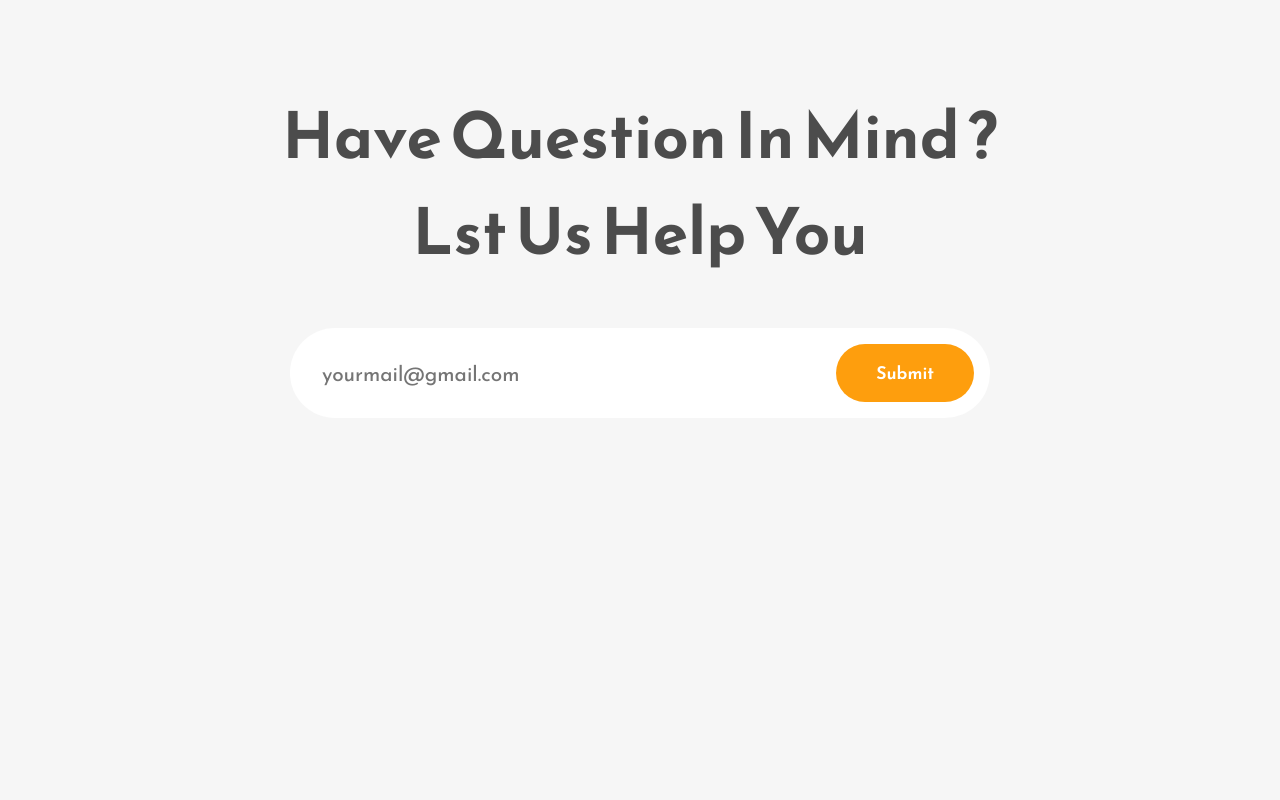
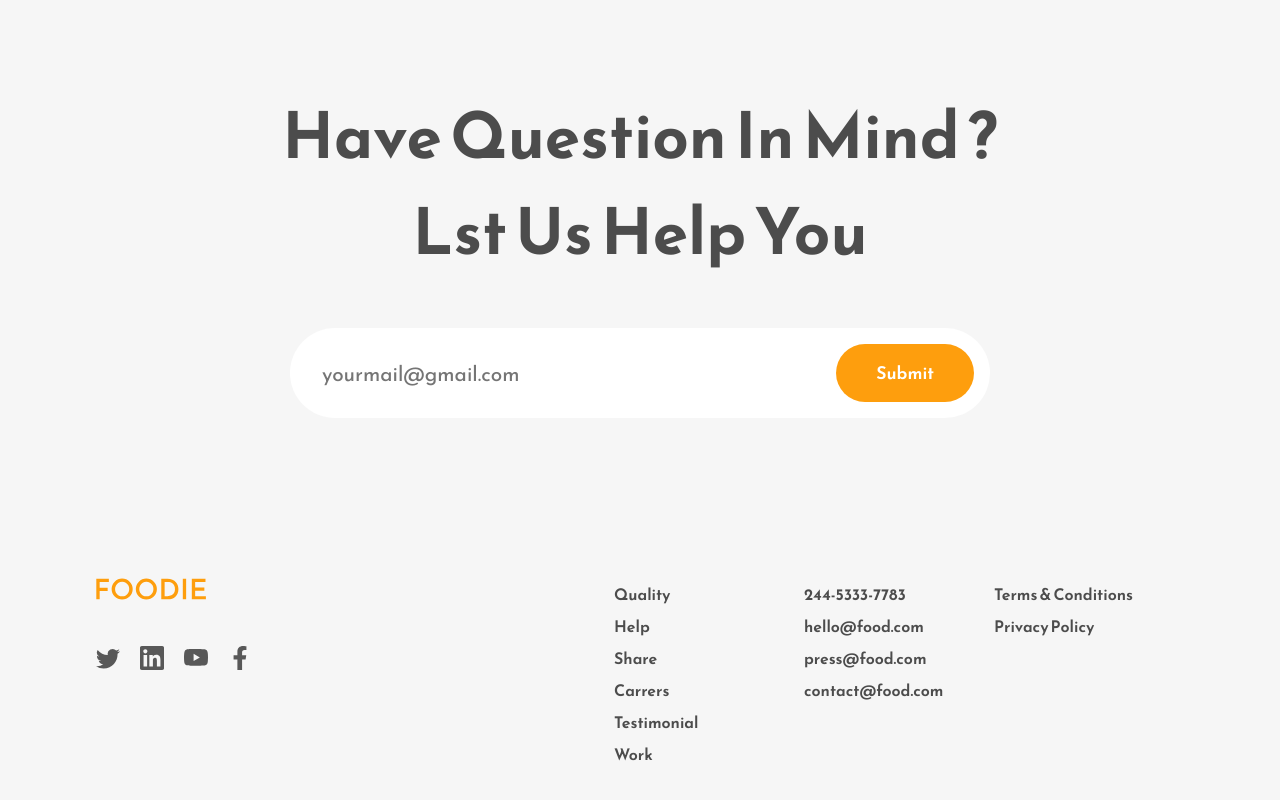
Before and after one commit to chinthaka20010226/LaningPage_InReact_, a React (Create React App) app: page / in a window 1280 px wide. Shown: the part 3589-4389 px from the top of the page. Before the commit the page ends 4103 px from the top, so only its background shows below. Built offline with nearby package versions, Linux system fonts and the light colour scheme.

Commit message:
Done the Footer...

```diff
--- a/src/App.js
+++ b/src/App.js
@@ -1,6 +1,7 @@
 import './App.css';
 import About from './Components/About';
 import Contact from './Components/Contact';
+import Footer from './Components/Footer';
 import Home from './Components/Home';
 import Testimonial from './Components/Testimonial';
 import Work from './Components/Work';
@@ -13,6 +14,7 @@
       <Work />
       <Testimonial />
       <Contact />
+      <Footer />
     </div>
   );
 }
--- /dev/null
+++ b/src/Components/Footer.js
@@ -0,0 +1,48 @@
+import React from 'react'
+
+import Logo from '../Assets/Logo.svg';
+
+import { BsTwitter } from 'react-icons/bs';
+import { SiLinkedin } from 'react-icons/si';
+import { BsYoutube } from 'react-icons/bs';
+import { FaFacebookF } from 'react-icons/fa';
+
+const Footer = () => {
+    return (
+        <div className='footer-wrapper'>
+            <div className='footer-section-one'>
+                <div className='footer-logo-container'>
+                    <img src={Logo} alt='' />
+                </div>
+                <div className='footer-icons'>
+                    <BsTwitter />
+                    <SiLinkedin />
+                    <BsYoutube />
+                    <FaFacebookF />
+                </div>
+            </div>
+            <div className='footer-section-two'>
+                <div className='footer-section-columns'>
+                    <span>Quality</span>
+                    <span>Help</span>
+                    <span>Share</span>
+                    <span>Carrers</span>
+                    <span>Testimonial</span>
+                    <span>Work</span>
+                </div>
+                <div className='footer-section-columns'>
+                    <span>244-5333-7783</span>
+                    <span>hello@food.com</span>
+                    <span>press@food.com</span>
+                    <span>contact@food.com</span>
+                </div>
+                <div className='footer-section-columns'>
+                    <span>Terms & Conditions</span>
+                    <span>Privacy Policy</span>
+                </div>
+            </div>
+        </div>
+    )
+}
+
+export default Footer;
```
